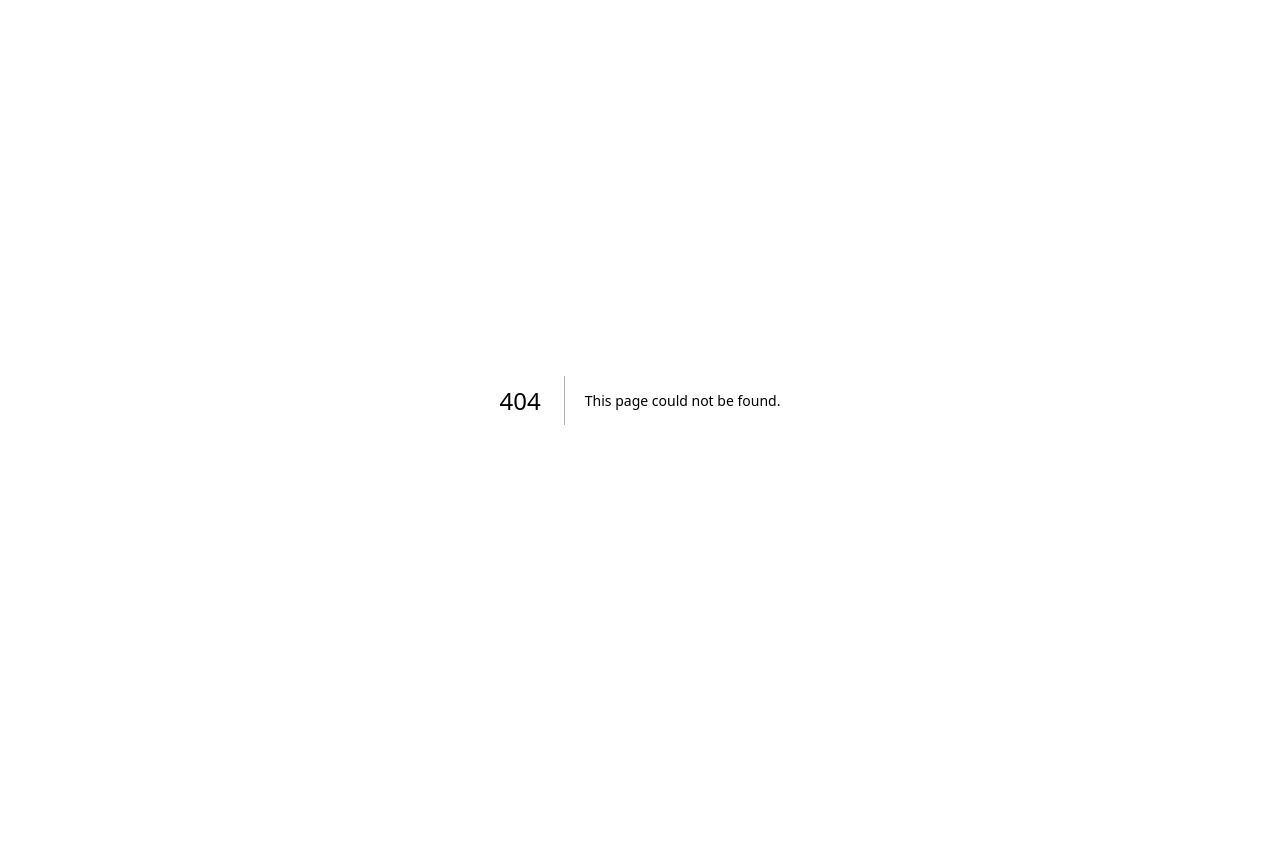
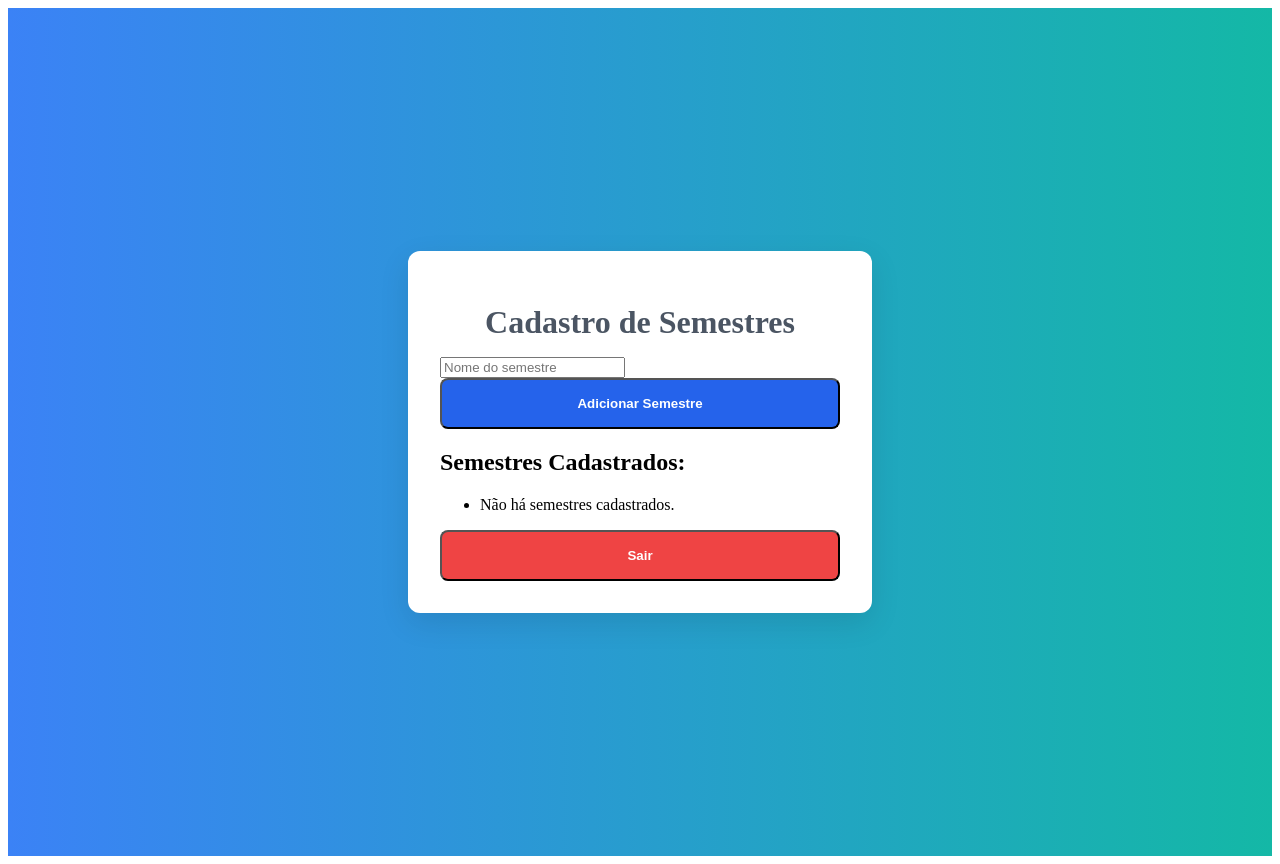
Before and after one commit to MarcioJnr/organizador-academico, a Next.js app: page /curso in a window 1280 px wide. Before the commit this address had no page. Before the commit the page ends 800 px from the top, so only its background shows below. Built offline with nearby package versions, Linux system fonts and the light colour scheme.

Commit message:
Tela de visualização de curso

```diff
--- /dev/null
+++ b/src/pages/curso.js
@@ -0,0 +1,71 @@
+import { useState } from "react";
+import { useRouter } from "next/router";
+import styles from "../styles/dashboard.module.css"; // Importa o CSS
+
+export default function Curso() {
+  const [semestres, setSemestres] = useState([]); // Estado para armazenar semestres
+  const [semestreNome, setSemestreNome] = useState(""); // Estado para o nome do semestre
+  const router = useRouter();
+
+  const handleAddSemestre = () => {
+    if (semestreNome.trim() !== "") {
+      setSemestres((prevSemestres) => [
+        ...prevSemestres,
+        semestreNome,
+      ]);
+      setSemestreNome(""); // Limpa o campo de entrada
+    }
+  };
+
+  const handleLogout = () => {
+    // Lógica de logout (se necessário)
+    router.push("/login");
+  };
+
+  return (
+    <div className={styles.dashboardContainer}>
+      <div className={styles.dashboardCard}>
+        <h1 className={styles.dashboardTitle}>Cadastro de Semestres</h1>
+
+        {/* Formulário de cadastro de semestre */}
+        <div className="flex flex-col items-center gap-4">
+          <input
+            type="text"
+            value={semestreNome}
+            onChange={(e) => setSemestreNome(e.target.value)}
+            placeholder="Nome do semestre"
+            className="border border-gray-300 rounded-lg p-2 w-full"
+          />
+          <button
+            onClick={handleAddSemestre}
+            className={`${styles.button} ${styles.viewCourseButton}`}
+          >
+            Adicionar Semestre
+          </button>
+        </div>
+
+        {/* Lista de semestres cadastrados */}
+        <div className="mt-6">
+          <h2 className="text-xl font-semibold text-gray-800">Semestres Cadastrados:</h2>
+          <ul className="list-disc pl-5 mt-2">
+            {semestres.length === 0 ? (
+              <li>Não há semestres cadastrados.</li>
+            ) : (
+              semestres.map((semestre, index) => (
+                <li key={index} className="text-gray-700">{semestre}</li>
+              ))
+            )}
+          </ul>
+        </div>
+
+        {/* Botão de logout */}
+        <button
+          onClick={handleLogout}
+          className={`${styles.button} ${styles.logoutButton}`}
+        >
+          Sair
+        </button>
+      </div>
+    </div>
+  );
+}
--- /dev/null
+++ b/src/styles/dashboard.module.css
@@ -0,0 +1,94 @@
+/* Estilos para o layout do dashboard */
+.dashboardContainer {
+    min-height: 100vh;
+    background: linear-gradient(to right, #3b82f6, #14b8a6); /* Gradiente azul para verde */
+    display: flex;
+    flex-direction: column;
+    align-items: center;
+    justify-content: center;
+    padding: 1.5rem;
+  }
+
+  /* Cartão centralizado */
+  .dashboardCard {
+    background-color: white;
+    border-radius: 12px;
+    box-shadow: 0px 10px 30px rgba(0, 0, 0, 0.1);
+    padding: 2rem;
+    max-width: 25rem;
+    width: 100%;
+  }
+
+  /* Título */
+  .dashboardTitle {
+    font-size: 2rem;
+    font-weight: 800;
+    text-align: center;
+    color: #4b5563; /* Cor cinza escuro */
+    margin-bottom: 1rem;
+  }
+
+  /* Botões */
+  .button {
+    width: 100%;
+    padding: 1rem;
+    text-align: center;
+    border-radius: 8px;
+    font-weight: 600;
+    transition: all 0.3s ease;
+    margin-top: 60;
+    align-items: center;
+  }
+
+  /* Botão de visão de curso */
+  .viewCourseButton {
+    background-color: #2563eb; /* Azul */
+    align-self: center;
+    color: white;
+  }
+
+  .viewCourseButton:hover {
+    background-color: #1d4ed8; /* Azul mais escuro */
+  }
+
+  /* Botão de logout */
+  .logoutButton {
+    background-color: #ef4444; /* Vermelho */
+    color: white;
+  }
+
+  .logoutButton:hover {
+    background-color: #dc2626; /* Vermelho mais escuro */
+  }
+
+  /* Estilos específicos para a página de curso */
+.semestreInput {
+    border: 2px solid #2563eb; /* Cor do contorno */
+    border-radius: 8px;
+    padding: 0.5rem;
+    width: 80%;
+    margin-bottom: 1rem;
+    font-size: 1rem;
+  }
+
+  .addButton {
+    background-color: #2563eb; /* Azul */
+    color: white;
+    padding: 0.75rem;
+    border-radius: 8px;
+    width: 80%;
+    cursor: pointer;
+  }
+
+  .addButton:hover {
+    background-color: #1d4ed8; /* Azul mais escuro */
+  }
+
+  .semestreList {
+    margin-top: 1rem;
+  }
+
+  .semestreItem {
+    font-size: 1.1rem;
+    color: #4b5563;
+  }
```
Also changed, not shown: src/pages/dashboard.js (+29 -3 lines).
